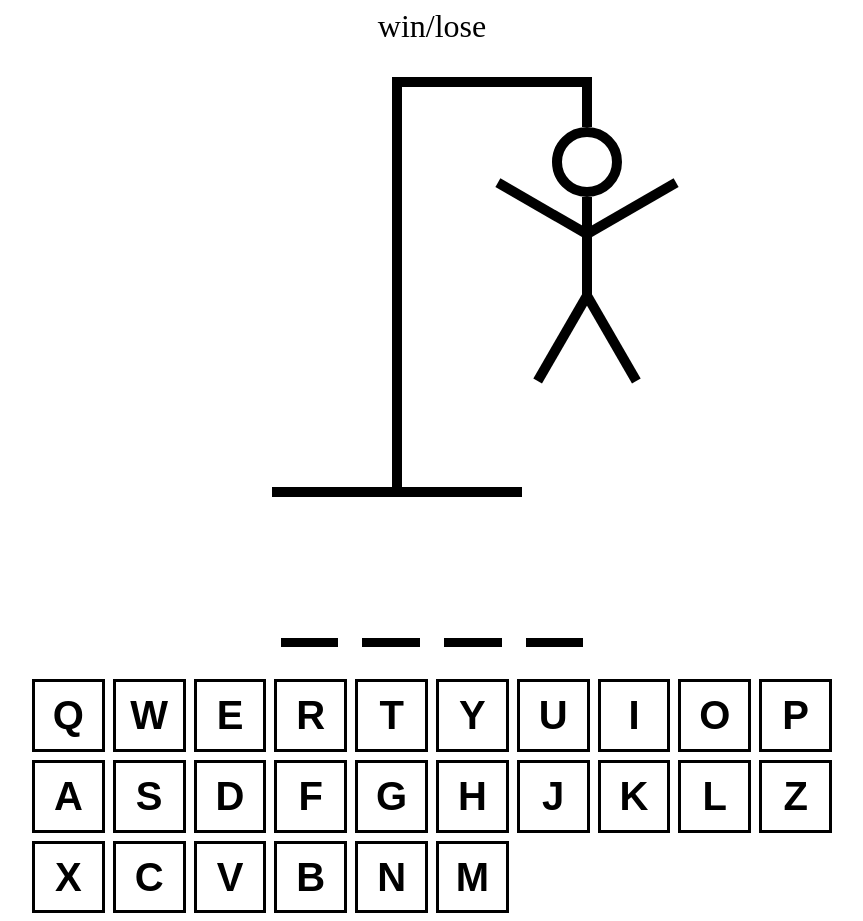
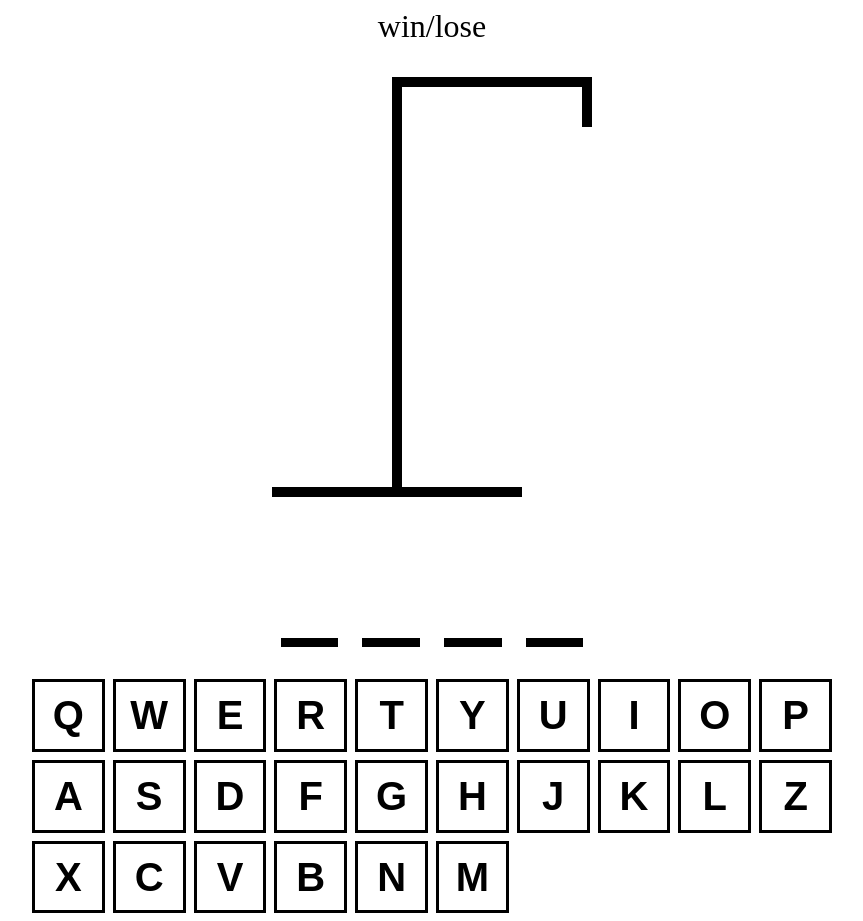
Before and after one commit to FilipManev108/react-hangman-excercise, a React (Vite) app: page / in a window 1280 px wide. Shown: the whole page, without its empty margins (208-1071 px from the left). Built offline with nearby package versions, Linux system fonts and the light colour scheme.

Commit message:
drawing logic done

```diff
--- a/src/App.tsx
+++ b/src/App.tsx
@@ -10,6 +10,10 @@
   });
 
   const [guessedLetters, setGuessedLetters] = useState<string[]>([]);
+
+  const incorrectLetters = guessedLetters.filter(
+    (letter) => !wordToGuess.includes(letter)
+  );
   console.log(wordToGuess);
   return (
     <div
@@ -23,7 +27,7 @@
       }}
     >
       <div style={{ fontSize: "2rem", textAlign: "center" }}>win/lose</div>
-      <HangmanDrawing />
+      <HangmanDrawing numberOfGusesses={incorrectLetters.length} />
       <HangmanWord />
       <div style={{ alignSelf: "stretch" }}>
         <KeyboardComponent />
--- a/src/HangmanDrawing.tsx
+++ b/src/HangmanDrawing.tsx
@@ -83,15 +83,15 @@
     }}
   />
 );
-const HangmanDrawing = () => {
+const BODY_PARTS = [HEAD, BODY, RIGHT_ARM, LEFT_ARM, RIGHT_LEG, LEFT_LEG];
+
+type HangmanDrawingProps = {
+  numberOfGusesses: number;
+};
+const HangmanDrawing = ({ numberOfGusesses }: HangmanDrawingProps) => {
   return (
-    <div style={{ position: "relative"}}>
-      {HEAD}
-      {BODY}
-      {RIGHT_ARM}
-      {LEFT_ARM}
-      {RIGHT_LEG}
-      {LEFT_LEG}
+    <div style={{ position: "relative" }}>
+      {BODY_PARTS.slice(0, numberOfGusesses)}
       <div
         style={{
           height: "50px",
--- a/src/HangmanWord.tsx
+++ b/src/HangmanWord.tsx
@@ -1,3 +1,5 @@
+
+
 const HangmanWord = () => {
   const word: string = 'test'
   const guessedLetters: string[] = [];
```
